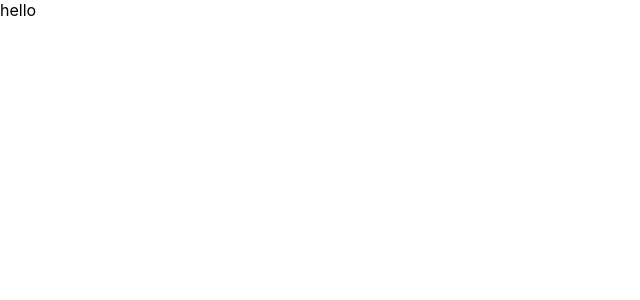
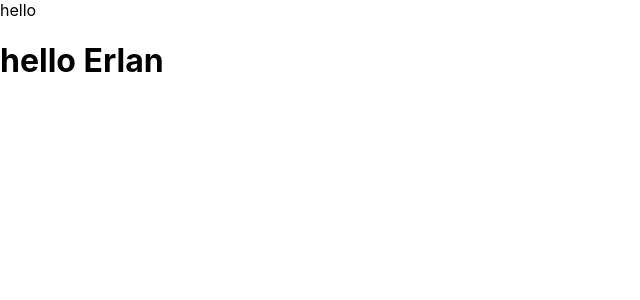
Before and after one commit to ivenatori/hackproject, a React (Create React App) app: page / in a window 1280 px wide. Shown: the top 300 px of the page, without its empty margins (0-640 px from the left). Built offline with nearby package versions, Linux system fonts and the light colour scheme.

Commit message:
HELLO ERLAN

```diff
--- a/src/App.js
+++ b/src/App.js
@@ -1,7 +1,9 @@
 import React from "react";
 
 const App = () => {
-  return <div>hello</div>;
+  return <div>hello
+    <h1>hello Erlan</h1>
+  </div>;
 };
 
 export default App;
```
